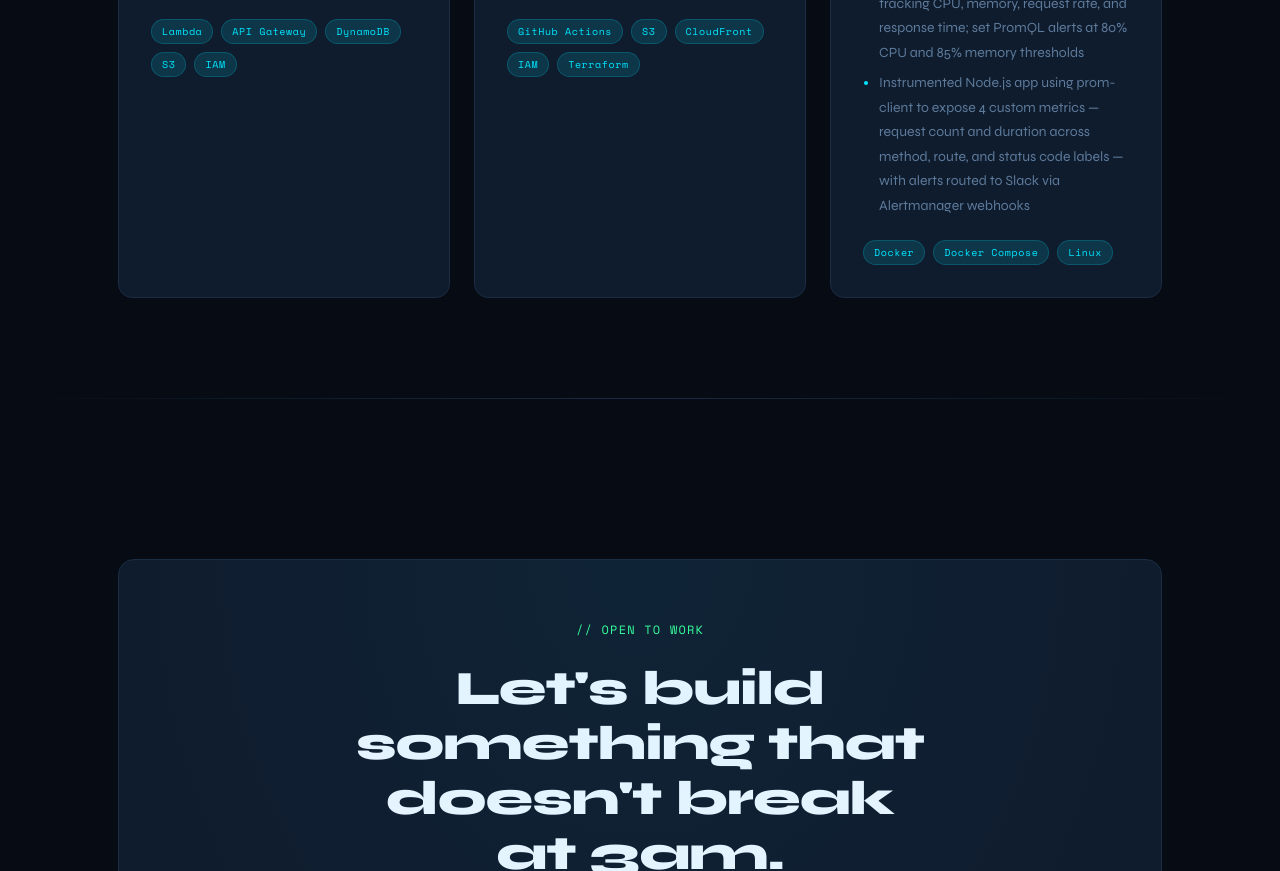
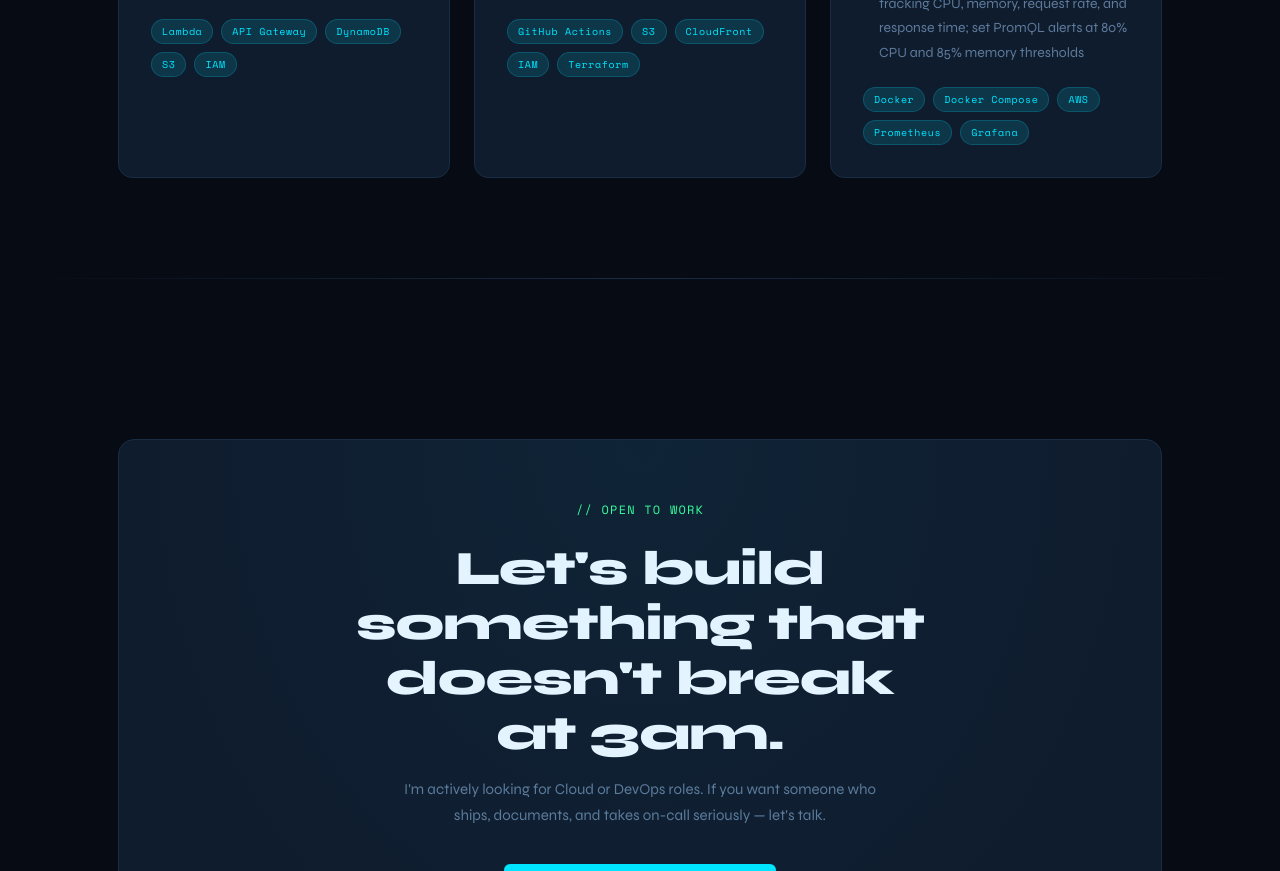
Before and after one commit to Surraj70/static-site, a plain HTML site: page src/index.html in a window 1280 px wide. Shown: the part 3298-4169 px from the top of the page. Drawn offline with nearby package versions, Linux system fonts and the light colour scheme.

Commit message:
Update Skill

```diff
--- a/src/index.html
+++ b/src/index.html
@@ -724,13 +724,13 @@
             application layers</li>
           <li>Built Grafana dashboards with 8 panels tracking CPU, memory, request  rate, and response time; set PromQL
             alerts at 80% CPU and 85% memory thresholds</li>
-          <li>Instrumented Node.js app using prom-client to expose 4 custom metrics — request count and duration across
-            method, route, and status code labels — with alerts routed to Slack via Alertmanager webhooks</li>
         </ul>
         <div class="project-stack">
           <span class="stack-pill">Docker</span>
           <span class="stack-pill">Docker Compose</span>
-          <span class="stack-pill">Linux</span>
+          <span class="stack-pill">AWS</span>
+          <span class="stack-pill">Prometheus</span>
+          <span class="stack-pill">Grafana</span>
         </div>
       </div>
 
```
